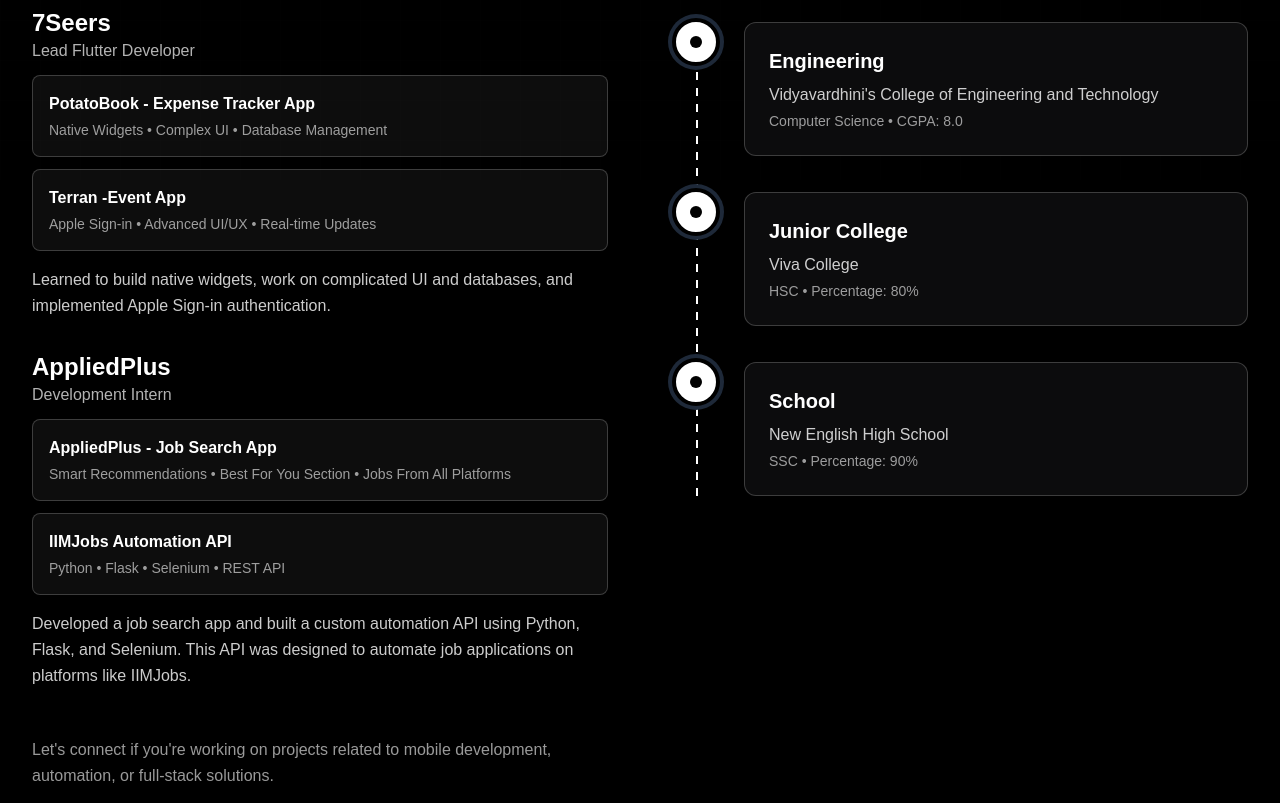
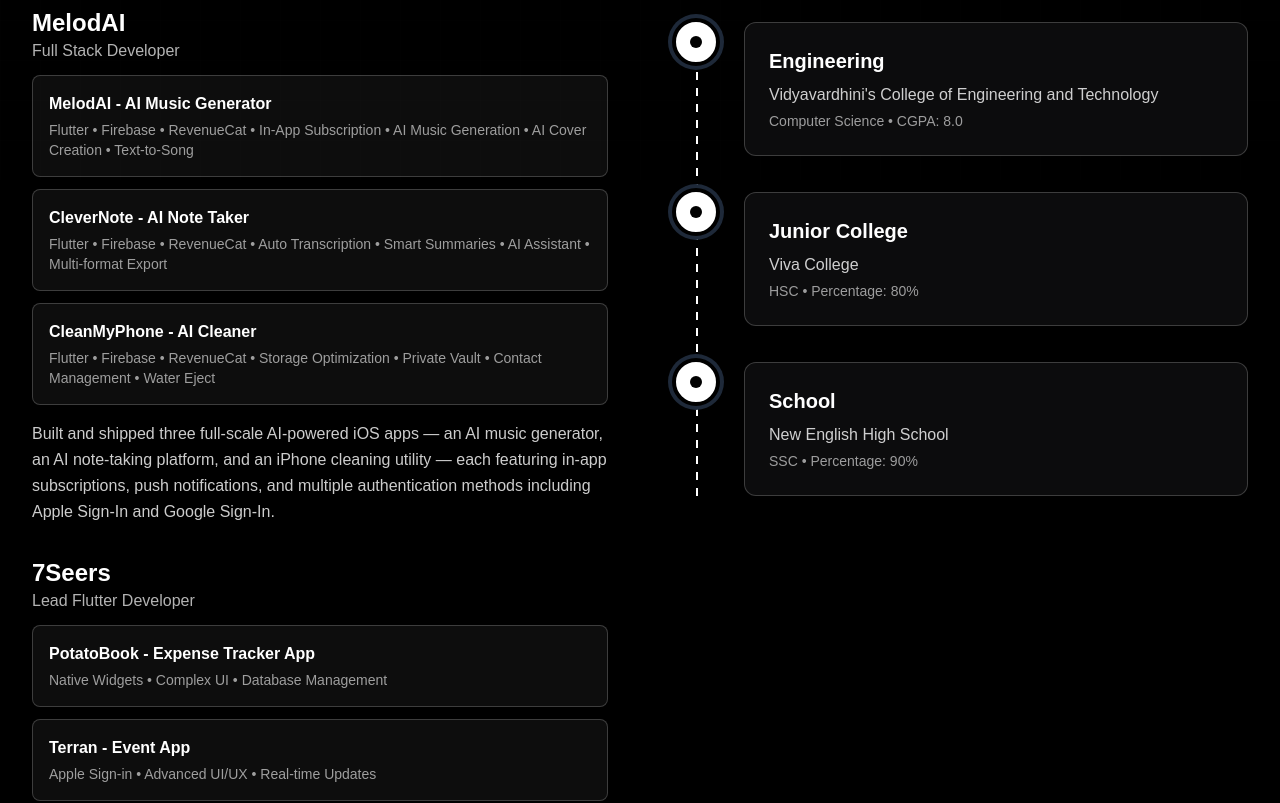
Before and after one commit to piyush-kadam/Piyush-Kadam, a Next.js app: page /about in a window 1280 px wide. Shown: the part 620-1423 px from the top of the page. Built offline with nearby package versions, Linux system fonts and the light colour scheme.

Commit message:
about and navbar changed

```diff
--- a/src/app/about/page.js
+++ b/src/app/about/page.js
@@ -33,6 +33,36 @@
               <h3 className="text-3xl font-bold mb-6 text-white">Experience</h3>
 
               <div className="space-y-8">
+
+                {/* MelodAI / WorkState */}
+                <div>
+                  <div className="mb-3">
+                    <h4 className="text-2xl font-bold text-white">MelodAI</h4>
+                    <p className="text-white/70 text-base">Full Stack Developer</p>
+                  </div>
+
+                  <div className="space-y-3 mb-4">
+                    <div className="bg-white/5 border border-white/20 p-4 rounded-lg">
+                      <h5 className="font-bold text-base mb-1">MelodAI - AI Music Generator</h5>
+                      <p className="text-white/60 text-sm">Flutter • Firebase • RevenueCat • In-App Subscription • AI Music Generation • AI Cover Creation • Text-to-Song</p>
+                    </div>
+
+                    <div className="bg-white/5 border border-white/20 p-4 rounded-lg">
+                      <h5 className="font-bold text-base mb-1">CleverNote - AI Note Taker</h5>
+                      <p className="text-white/60 text-sm">Flutter • Firebase • RevenueCat • Auto Transcription • Smart Summaries • AI Assistant • Multi-format Export</p>
+                    </div>
+
+                    <div className="bg-white/5 border border-white/20 p-4 rounded-lg">
+                      <h5 className="font-bold text-base mb-1">CleanMyPhone - AI Cleaner</h5>
+                      <p className="text-white/60 text-sm">Flutter • Firebase • RevenueCat • Storage Optimization • Private Vault • Contact Management • Water Eject</p>
+                    </div>
+                  </div>
+
+                  <p className="text-white/80 text-base leading-relaxed">
+                    Built and shipped three full-scale AI-powered iOS apps — an AI music generator, an AI note-taking platform, and an iPhone cleaning utility — each featuring in-app subscriptions, push notifications, and multiple authentication methods including Apple Sign-In and Google Sign-In.
+                  </p>
+                </div>
+
                 {/* 7Seers */}
                 <div>
                   <div className="mb-3">
@@ -47,7 +77,7 @@
                     </div>
 
                     <div className="bg-white/5 border border-white/20 p-4 rounded-lg">
-                      <h5 className="font-bold text-base mb-1">Terran -Event App</h5>
+                      <h5 className="font-bold text-base mb-1">Terran - Event App</h5>
                       <p className="text-white/60 text-sm">Apple Sign-in • Advanced UI/UX • Real-time Updates</p>
                     </div>
                   </div>
@@ -82,15 +112,6 @@
                   </p>
                 </div>
               </div>
-            </div>
-
-
-
-            {/* Connect */}
-            <div>
-              <p className="text-white/60 text-base leading-relaxed">
-                Let's connect if you're working on projects related to mobile development, automation, or full-stack solutions.
-              </p>
             </div>
           </div>
 
--- a/src/components/Navbar.jsx
+++ b/src/components/Navbar.jsx
@@ -102,7 +102,7 @@
               {/* Brand with Poppins */}
               <Link
                 href="/"
-                className={`text-xl sm:text-2xl lg:text-3xl tracking-wide text-white hover:text-gray-300 transition flex-shrink-0 font-bold ${poppins.className}`}
+                className={`text-base sm:text-lg lg:text-xl tracking-wide text-white hover:text-gray-300 transition flex-shrink-0 font-bold ${poppins.className}`}
               >
                 Piyush
               </Link>
```
